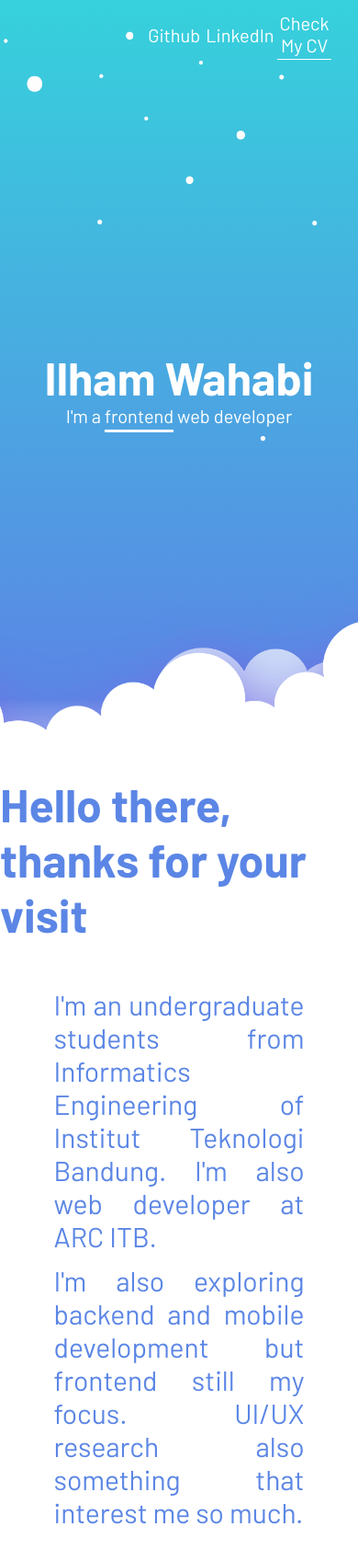
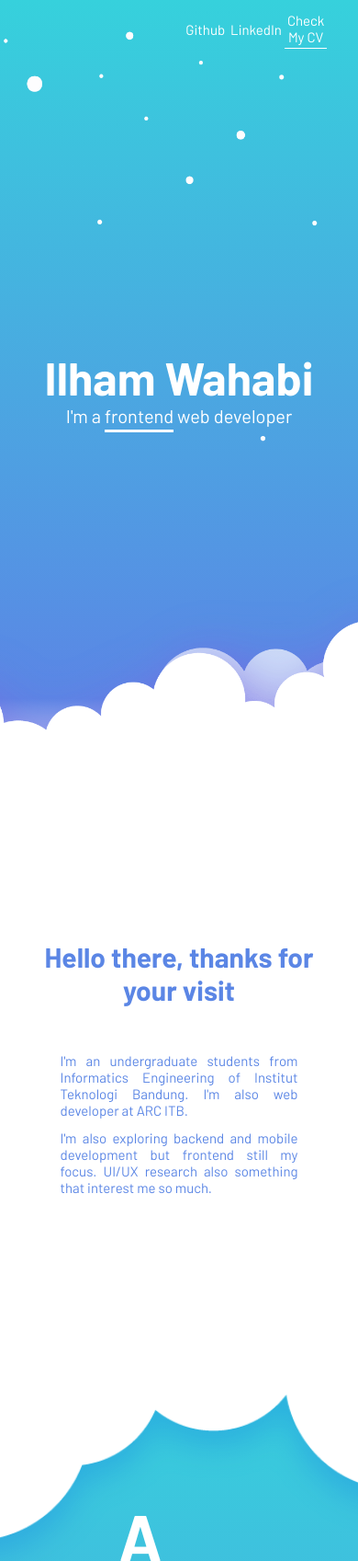
Before and after one commit to ilhamwahabi/iwgx-2018, a plain HTML site: page index.html in a window 390 px wide. Shown: the top 1697 px of the page at 92% size. Drawn offline with Linux system fonts and the light colour scheme.

Commit message:
Responsive header and desc

```diff
--- a/css/desc.css
+++ b/css/desc.css
@@ -8,11 +8,14 @@ section#desc {
   align-items: center;
   justify-content: center;
   color: #5b86e5;
+  padding: 1rem;
 }
 
 .desc__title {
   font-size: 5rem;
   margin-bottom: 5rem;
+  text-align: center;
+  padding: 0 3rem;
 }
 
 .desc__content{
--- a/css/header.css
+++ b/css/header.css
@@ -16,6 +16,7 @@ header#header {
 
 .header__title {
   font-size: 10rem;
+  text-align: center;
 }
 
 .header__subtitle, .header__subtitle .ul {
@@ -26,19 +27,3 @@ header#header {
   padding-bottom: .3rem;
   border-bottom: .3rem solid white;
 }
-
-@media (max-width: 640px) {
-  .header__title {
-    font-size: 7.5rem;
-  }
-
-  .header__subtitle, .header__subtitle .ul {
-    font-size: 2rem;
-  }
-}
-
-@media (max-width: 480px) {
-  .header__title {
-    font-size: 5rem;
-  }
-}
--- a/css/main.css
+++ b/css/main.css
@@ -10,9 +10,5 @@ body {
   display: flex;
   flex-direction: column;
   justify-content: center;
-  width: 100vw;
+  max-width: 100vw;
 }
-/*
-@media (max-width: 720px) {
-
-} */
--- a/css/style.css
+++ b/css/style.css
@@ -5,3 +5,31 @@
 @import url('skill.css');
 @import url('portfolio.css');
 @import url('footer.css');
+
+@media (max-width: 640px) {
+  .header__title {
+    font-size: 7.5rem;
+  }
+
+  .header__subtitle, .header__subtitle .ul {
+    font-size: 2rem;
+  }
+
+  .navbar__item a {
+    font-size: 1.5rem;
+  }
+}
+
+@media (max-width: 480px) {
+  .header__title {
+    font-size: 5rem;
+  }
+
+  .desc__title {
+    font-size: 3rem;
+  }
+
+  .desc__content {
+    font-size: 1.5rem;
+  }
+}
```
